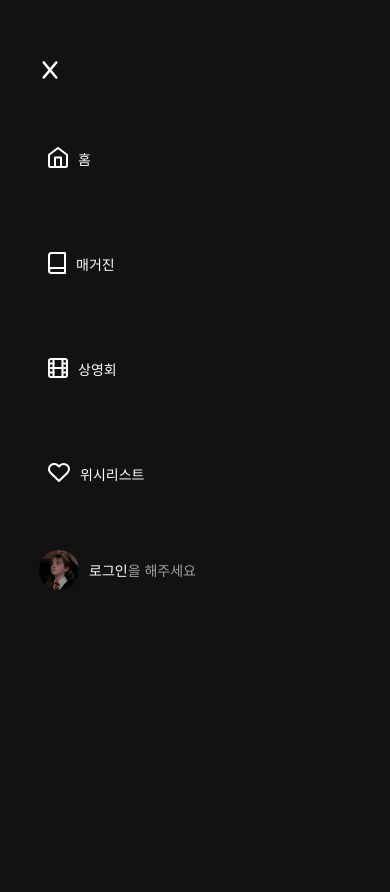
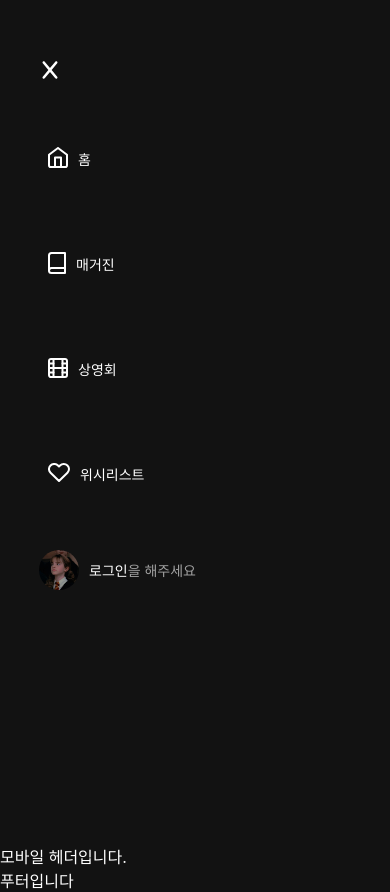
Before and after one commit to kimseowoo03/mudi, a React (Create React App) app: page / in a window 390 px wide. Before the commit the page ends 844 px from the top, so only its background shows below. Built offline with nearby package versions, Linux system fonts and the light colour scheme; no server answers; the database is empty.

Commit message:
Feat: Add header only for mobile size

```diff
--- /dev/null
+++ b/src/components/MobileHeader.js
@@ -0,0 +1,7 @@
+const MobileHeader = () => {
+  return (
+  <div>모바일 헤더입니다.</div>
+  )
+}
+
+export default MobileHeader;
--- a/src/pages/Home.js
+++ b/src/pages/Home.js
@@ -1,13 +1,29 @@
+import { useState, useEffect } from "react";
+
 import Aspoiler from "../components/Aspoiler";
 import Banner from "../components/Banner";
 import FullMovie from "../components/FullMovie";
+import Footer from "../components/Footer"
+import MobileHeader from "../components/MobileHeader"
 
 const Home = () => {
+  const [windowWidth, setWindowWidth] = useState(window.innerWidth);
+
+  useEffect(() => {
+    const handleWindowWidth = () => setWindowWidth(window.innerWidth);
+    window.addEventListener("resize", handleWindowWidth);
+    return () => {
+      window.removeEventListener("resize", handleWindowWidth);
+    };
+  });
+
   return(
     <div>
+      {windowWidth < 391 && <MobileHeader />}
      <Banner />
      <Aspoiler />
      <FullMovie />
+     <Footer />
     </div>
   )
 }
```
